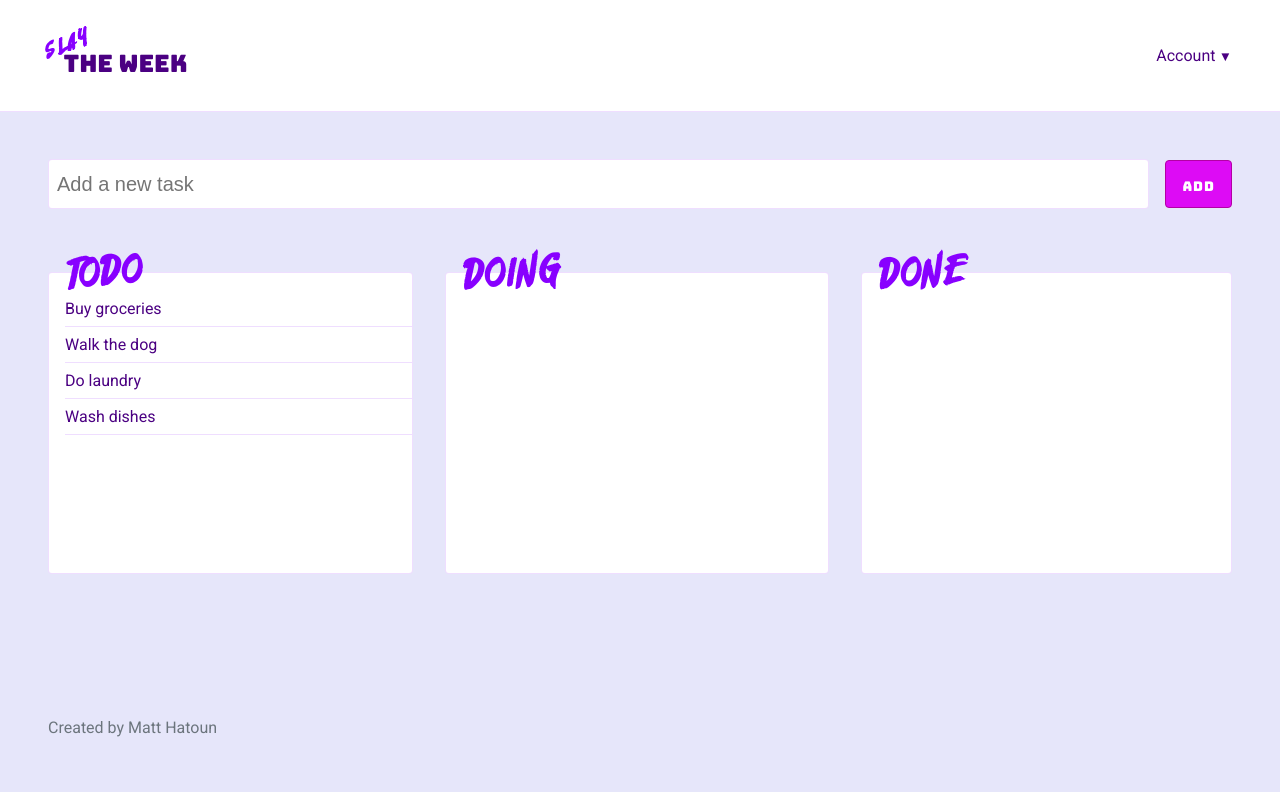
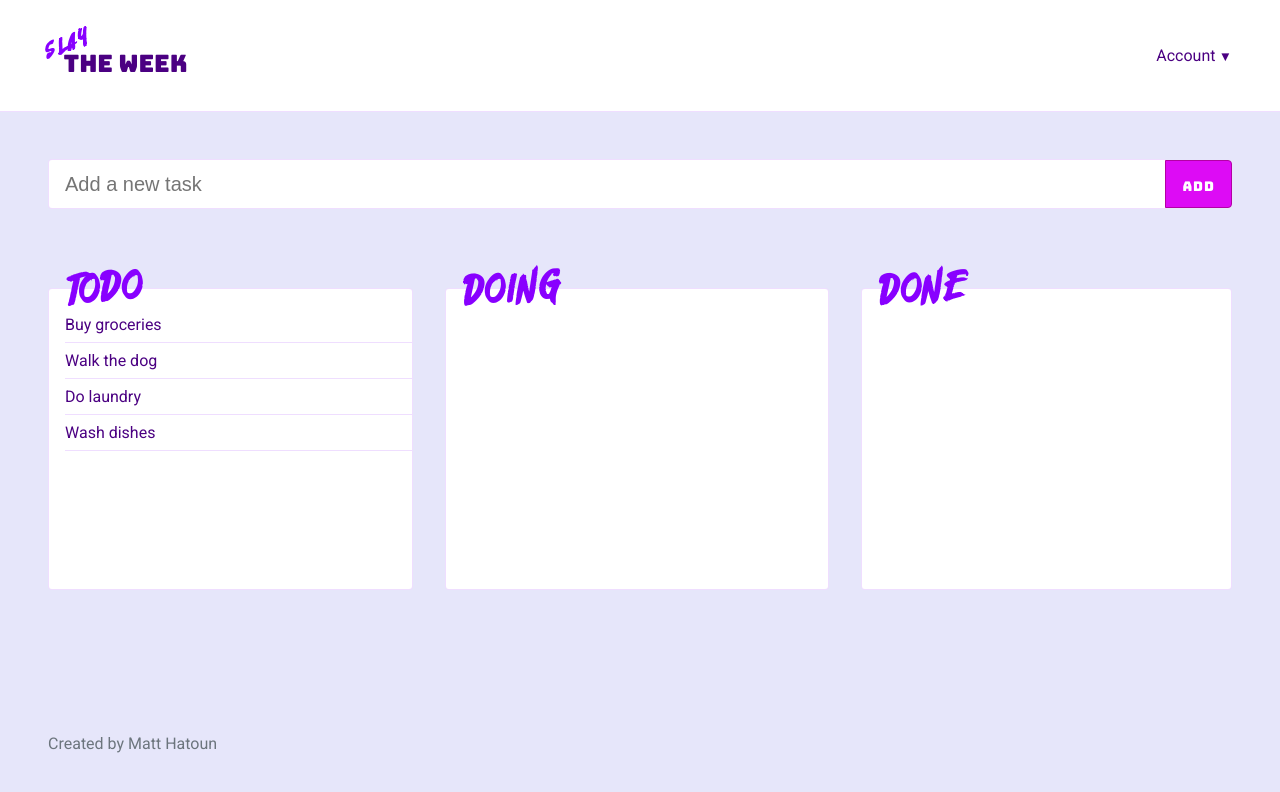
Before and after one commit to mhatoun/slay-the-week, a React (Create React App) app: page / in a window 1280 px wide. Shown: the top 792 px of the page. Built offline with nearby package versions, Linux system fonts and the light colour scheme; a web font is replaced by a local one.

Commit message:
form layout

```diff
--- a/src/App.css
+++ b/src/App.css
@@ -55,14 +55,13 @@ body {
 }
 
 #new-todo {
-  margin-bottom: 4rem;
+  margin-bottom: 5rem;
   input[type="text"] {
-    padding: 0.5rem;
+    padding: 0 1rem;
     font-size: 1.25rem;
     border: 1px solid var(--mild-color);
     border-radius: 0.25rem;
-    margin-right: 1rem;
-      height: calc(100% - 1rem);
+    height: 100%;
   }
   .input-button-wrapper {
     height: 3rem;
@@ -149,3 +148,15 @@ body {
 .primary-button:active {
   background-color: #5e0065;
 }
+
+.input-button-wrapper {
+  input {
+    border-top-right-radius: 0 !important;
+    border-bottom-right-radius: 0 !important;
+    border-right: 0 !important;
+  }
+  button {
+    border-top-left-radius: 0 !important;
+    border-bottom-left-radius: 0 !important;
+  }
+}
```
